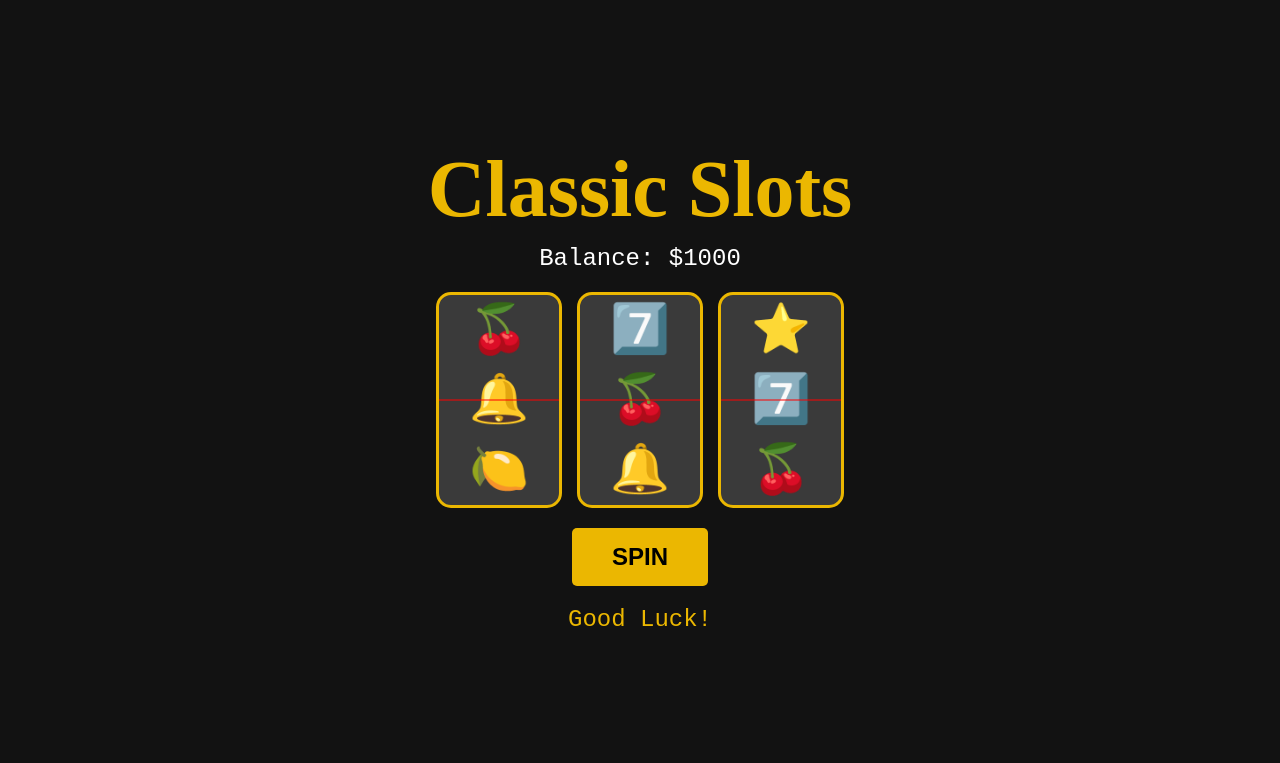
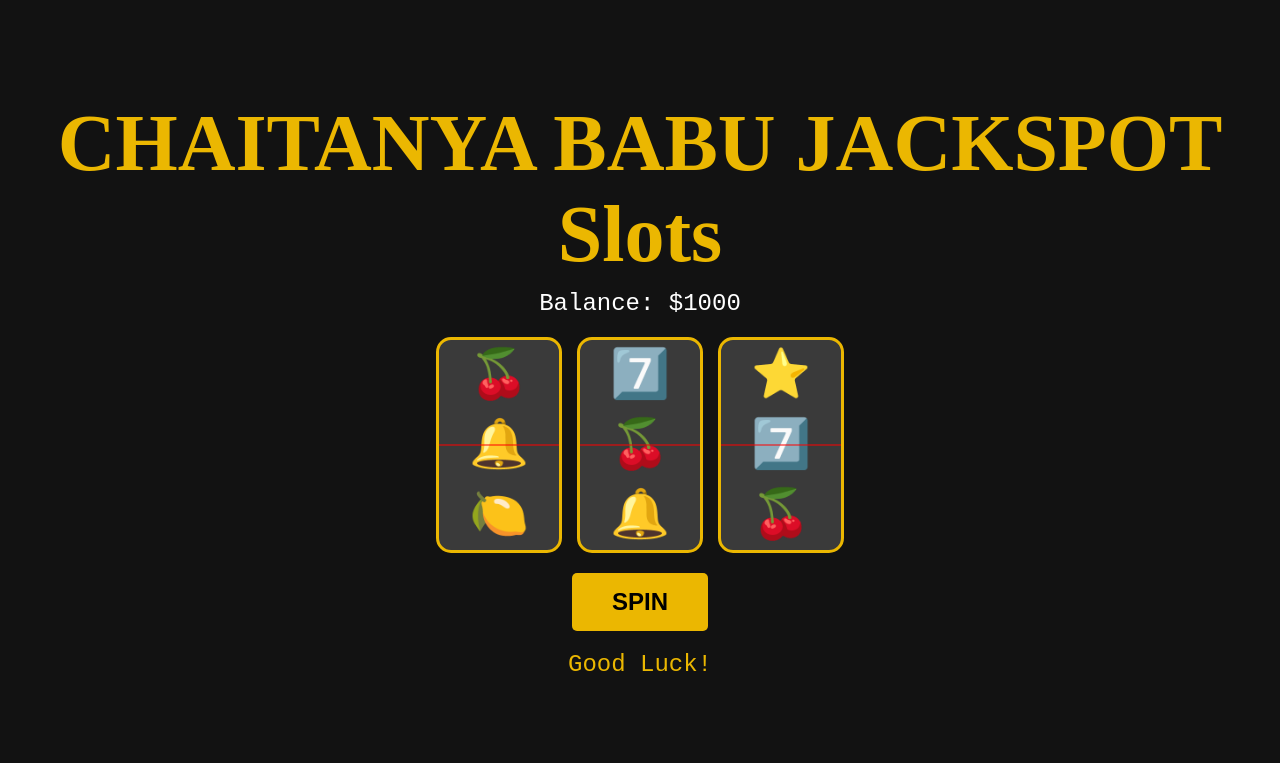
Before and after one commit to dcb5803/Jackpot-Party-Casino-Slots-html-css-javascript, a plain HTML site: page index.html in a window 1280 px wide. Drawn offline with Linux system fonts and the light colour scheme.

Commit message:
Update index.html

```diff
--- a/index.html
+++ b/index.html
@@ -9,7 +9,7 @@
 <body>
     <div class="slot-machine">
         <div class="header">
-            <h1>Classic Slots</h1>
+            <h1>CHAITANYA BABU JACKSPOT Slots</h1>
             <p class="balance">Balance: $1000</p>
         </div>
         <div class="reels-container">
```
